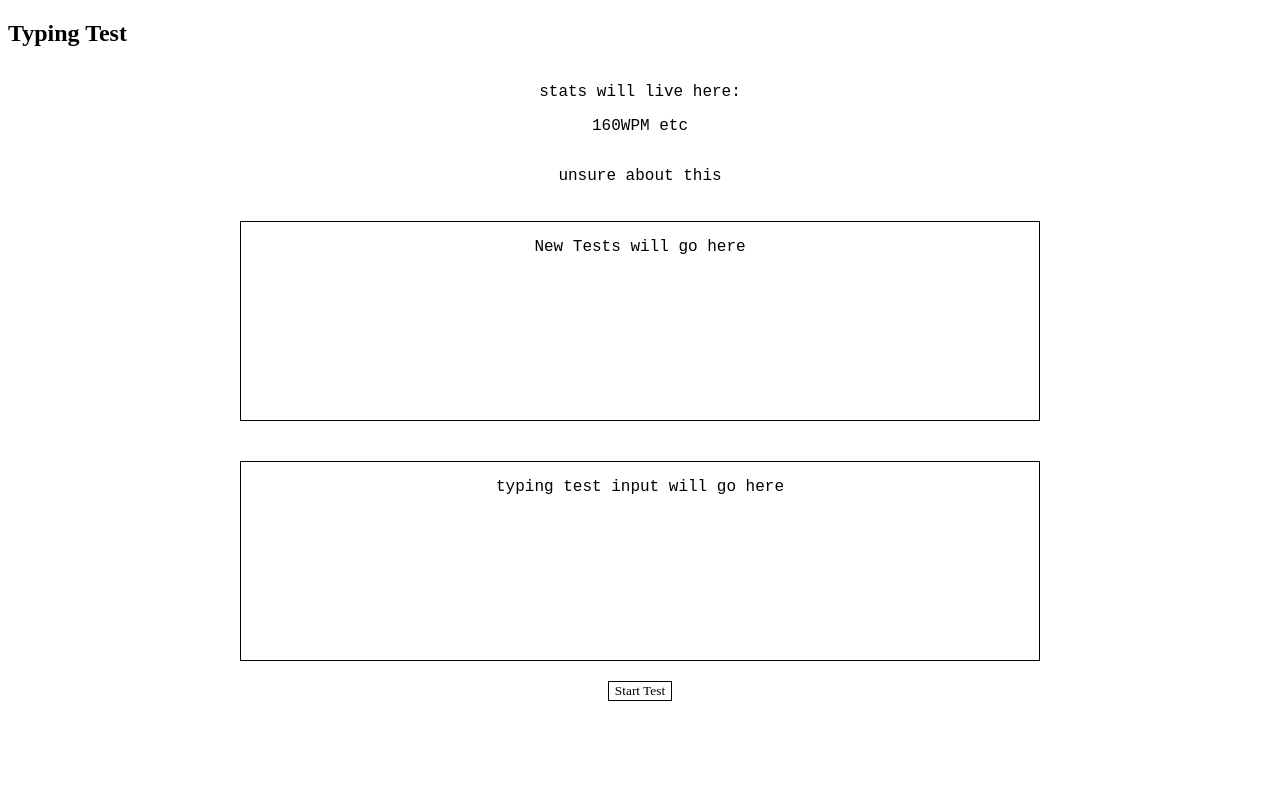
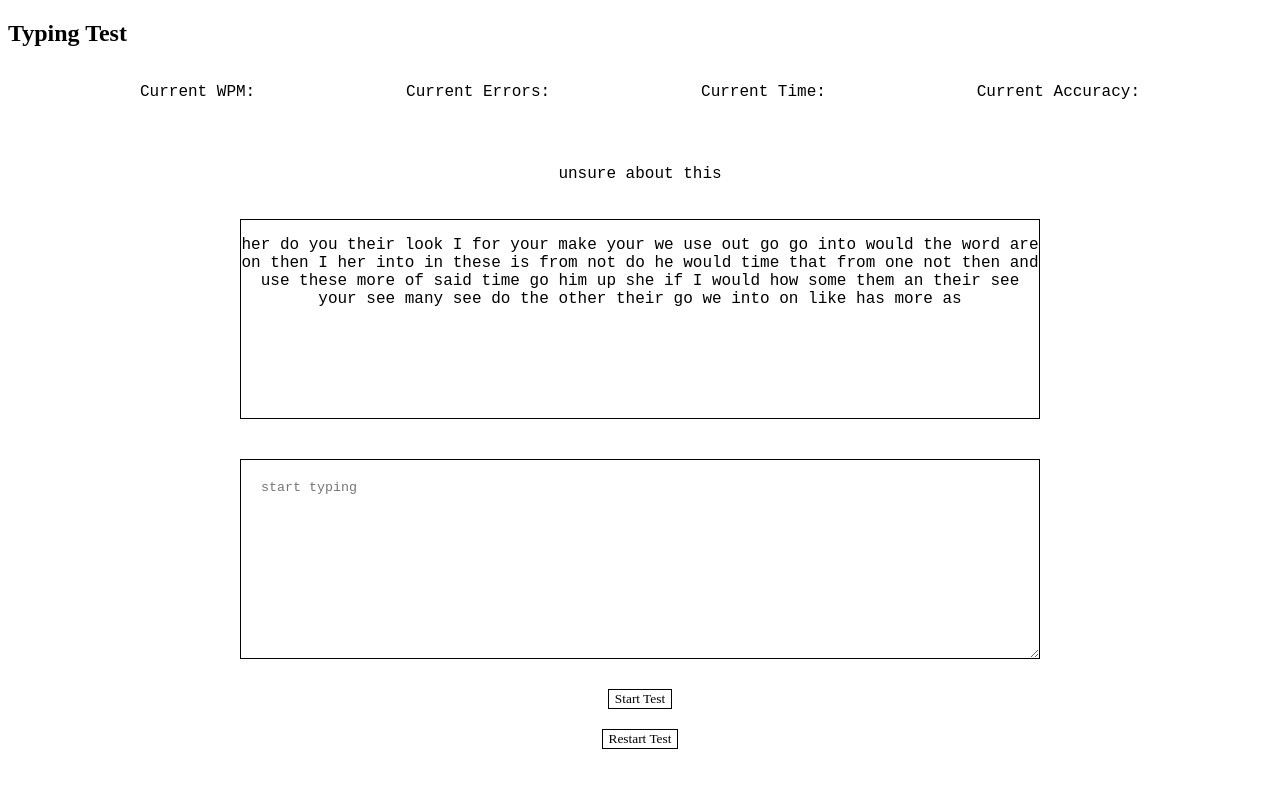
Before and after one commit to fergus-haywood/type-testing, a plain HTML site: page index.html in a window 1280 px wide. Both pictures are taken after a click on the button "Start Test". Drawn offline with Linux system fonts and the light colour scheme; a web font is replaced by a local one.

Commit message:
begin functions for type tester

```diff
--- a/index.html
+++ b/index.html
@@ -21,30 +21,46 @@
   <main>
     <div class="content-container">
       <div class="container stats-container">
-        <p>
-          stats will live here:
-        </p>
-        <p>
-          160WPM etc
-        </p>
+        <div class = "stats__current-wpm">
+          <p>Current WPM:</p>
+          <p id ="current_wpm"></p>
+        </div>
+        <div class = "stats__current-errors">
+          <p>Current Errors:</p>
+          <p id ="current_errors"></p>
+        </div>
+        <div class = "stats__current-time">
+          <p>Current Time:</p>
+          <p id ="current_time"></p>
+        </div>
+        <div class = "stats__accuracy">
+          <p>Current Accuracy:</p>
+          <p id ="current_accuracy"></p>
+        </div>
       </div>
       <div class="container intro-container">
         <p>
           unsure about this
         </p>
       </div>
-      <div class="container test-container">
-        <p>
+      <div  class="container test-words-container">
+        <p id="words-area" >
           New Tests will go here
-        </p>
+          </p>
     </div>
     <div class="container input-container">
-      <p>
-        typing test input will go here
-      </p>
+      <textarea class = "test__input-area"
+                id="test-input"
+                placeholder = "start typing"
+                onInput = "processText()"
+                onFocus = ""
+                ></textarea>
   </div>
     <button id="start-test-btn" class="main-btn">
       Start Test
+    </button>
+    <button id="restart-test-btn" class="secondary-btn">
+      Restart Test
     </button>
   </div>
   </main>
--- a/scripts.js
+++ b/scripts.js
@@ -0,0 +1,174 @@
+const commonWords = [
+  'the',
+  'of',
+  'and',
+  'a',
+  'to',
+  'in',
+  'is',
+  'you',
+  'that',
+  'it',
+  'he',
+  'was',
+  'for',
+  'on',
+  'are',
+  'as',
+  'with',
+  'his',
+  'they',
+  'I',
+  'at',
+  'be',
+  'this',
+  'have',
+  'from',
+  'or',
+  'one',
+  'had',
+  'by',
+  'word',
+  'but',
+  'not',
+  'what',
+  'all',
+  'were',
+  'we',
+  'when',
+  'your',
+  'can',
+  'said',
+  'there',
+  'use',
+  'an',
+  'each',
+  'which',
+  'she',
+  'do',
+  'how',
+  'their',
+  'if',
+  'will',
+  'up',
+  'other',
+  'about',
+  'out',
+  'many',
+  'then',
+  'them',
+  'these',
+  'so',
+  'some',
+  'her',
+  'would',
+  'make',
+  'like',
+  'him',
+  'into',
+  'time',
+  'has',
+  'look',
+  'two',
+  'more',
+  'write',
+  'go',
+  'see',
+  'number',
+  'no',
+  'way',
+  'could',
+  'people',
+  'my',
+  'than',
+  'first',
+  'water',
+  'been',
+  'call',
+  'who',
+  'oil',
+  'its',
+  'now',
+  'find',
+  'long',
+  'down',
+  'day',
+  'did',
+  'get',
+  'come',
+  'made',
+  'may',
+  'part',
+]
+
+// els variables
+
+const input = document.querySelector('#test-input')
+const wordsArea = document.querySelector('#words-area')
+const inputArea = document.querySelector('#test-input')
+const startBtn = document.querySelector('#start-test-btn')
+const restartBtn = document.querySelector('#restart-test-btn')
+
+//stats variables
+
+const currentWpmEl = document.querySelector('#current_wpm')
+const currentErrorsEl = document.querySelector('#current_errors')
+const currentTimeEl = document.querySelector('#current_time')
+const currentAccuracyEl = document.querySelector('#current_accuracy')
+
+// test variables
+
+let testWordSize = 75
+let testTimeLimit = 0
+let testTimeLeft = 0
+let testErrors = 0
+let testWpm = 0
+let accuracy = 0
+let charactersTyped = 0
+let currentWord = ''
+let timer = null
+
+// game functions
+
+let testList = []
+
+function generateTest() {
+  testList = []
+  for (let i = 0; i < testWordSize; i++) {
+    let index = Math.floor(Math.random() * testWordSize)
+    testList.push(commonWords[index])
+  }
+
+  wordsArea.innerHTML = ''
+
+  testList.forEach((x) => {
+    const span = document.createElement('span')
+    x += ' '
+    span.innerHTML = x
+    wordsArea.appendChild(span)
+  })
+}
+
+function restartTest() {
+  inputArea.value = ''
+  generateTest()
+}
+
+startBtn.addEventListener('click', generateTest)
+restartBtn.addEventListener('click', restartTest)
+
+//Getting the current value of the input box
+//Coloring the characters of the word text
+// Calculating the errors and accuracy
+//Moving to next quote
+
+function processText() {
+  let currentInput = inputArea.value
+  let currentInputArray = currentInput.split('')
+  let wordsArray = testList.join(' ').split('')
+
+  let currentInputIndex = currentInputArray.length - 1
+
+  let currentInputChar = currentInputArray[currentInputIndex]
+  let currentTestChar = wordsArray[currentInputIndex]
+}
--- a/styles.css
+++ b/styles.css
@@ -3,7 +3,7 @@
 :root {
   --highlight-color: #030303;
   --heading-font: neue-haas-grotesk-text;
-
+  --body-font: 'Courier New', courier, monospace;
 }
 
 /*remove default styles  */
@@ -12,6 +12,9 @@ button {
   background-color: white;
   border: 1px solid var(--highlight-color);
   font-family: var(--heading-font);
+  cursor: pointer;
+  margin: 10px 0px;
+
 }
 
   h1 {
@@ -22,7 +25,7 @@ button {
 }
 
 p {
-  font-family: 'Courier New', Courier, monospace
+  font-family: var(--body-font);
 }
 
 .content-container {
@@ -38,12 +41,11 @@ max-width: 1600px;
 text-align: center
 }
 
-.test-container {
+.test-words-container {
   border: 1px solid var(--highlight-color);
   width: 800px;
   height: 200px;
   margin: 20px;
-
 }
 
 .input-container {
@@ -52,3 +54,22 @@ text-align: center
   height: 200px;
   margin: 20px;
 }
+
+.stats-container {
+  display: flex;
+  width: 1000px;
+  justify-content: space-between;
+
+}
+
+.stats-container div {
+  display: flex;
+  flex-direction: column;
+}
+
+.test__input-area {
+  width: 100%;
+  height: 100%;
+  padding: 20px;
+  border: none;
+}
```
